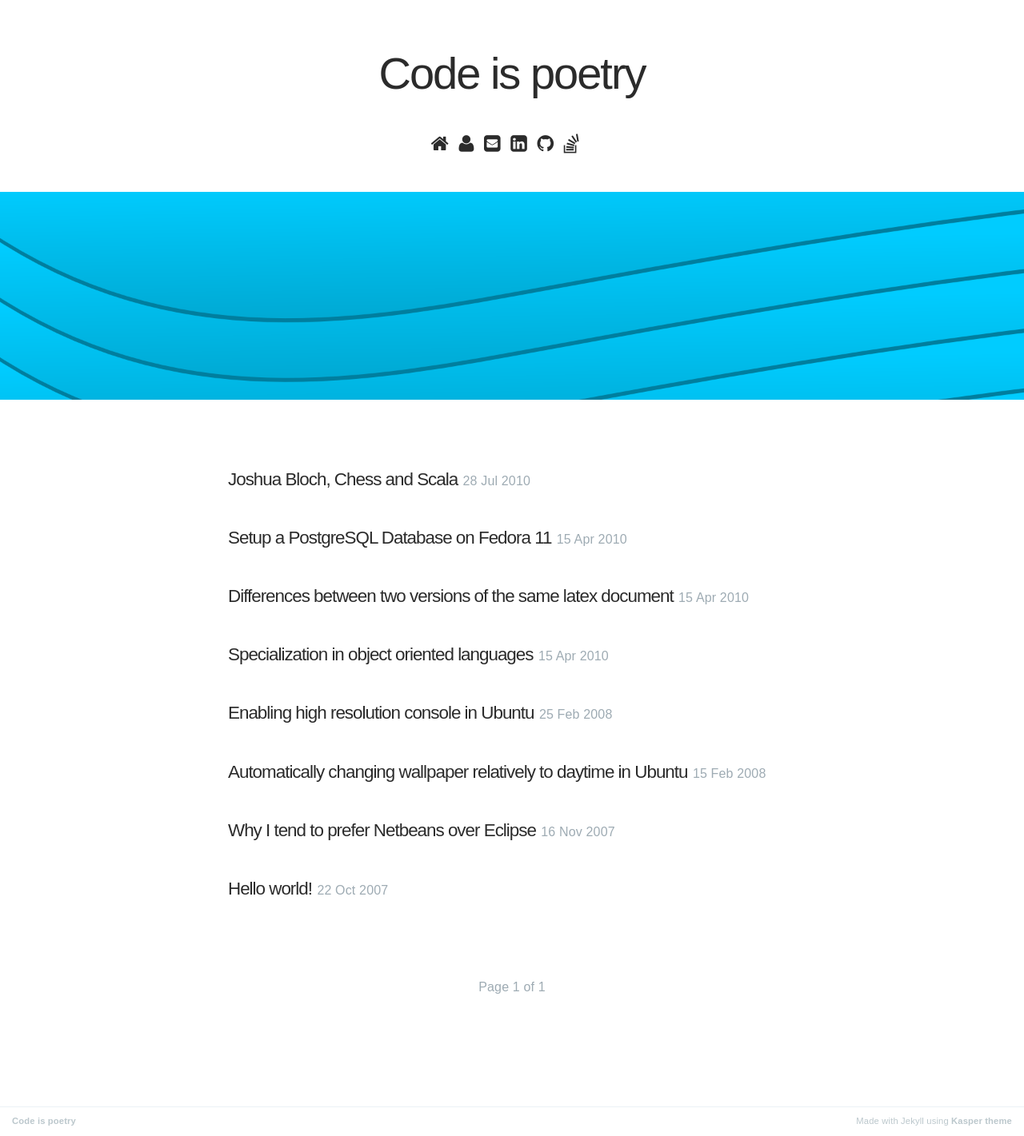
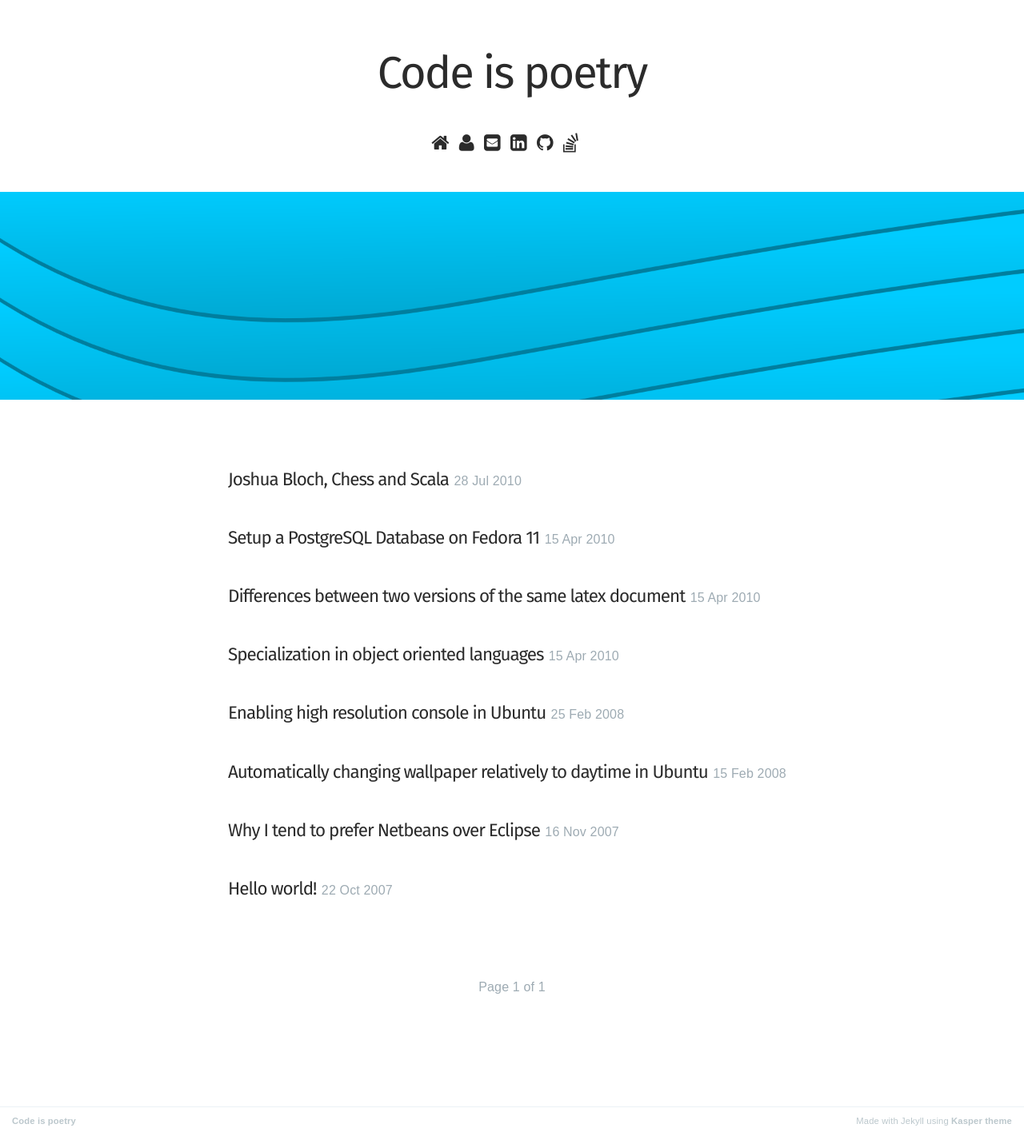
Before and after one commit to jihedamine/jihedamine.github.io, a Jekyll site: the page built from index.html, in a window 1280 px wide. Shown: the whole page at 80% size. Built offline with Jekyll 4.4.1, drawn with Linux system fonts in a browser that asks for light colours; some web fonts are replaced; Markdown is read by kramdown in place of the engine named in the settings; the list of posts is cut into pages by our own code.

Commit message:
Updated fonts

```diff
--- a/_layouts/default.html
+++ b/_layouts/default.html
@@ -1,7 +1,7 @@
 <!DOCTYPE html>
 <html>
 <head>
-    <link href='https://fonts.googleapis.com/css?family=Firas+Sans|Firas+Serif|Firas+Mono' rel='stylesheet' type='text/css'>
+    <link href='https://fonts.googleapis.com/css?family=Fira+Sans|Fira+Serif|Fira+Mono' rel='stylesheet' type='text/css'>
     <div>
         <div class="page-title">
             <a href="{{ site.baseurl }}" class="page-title">{{ site.name }}</a>
--- a/assets/css/screen.css
+++ b/assets/css/screen.css
@@ -41,7 +41,7 @@ audio:not([controls]) {
 }
 
 html {
-    font-family: 'Firas Serif', sans-serif;
+    font-family: 'Fira Serif', sans-serif;
     -ms-text-size-adjust: 100%;
     -webkit-text-size-adjust: 100%;
 }
@@ -92,7 +92,7 @@ mark {
 
 code, kbd, pre,
 samp {
-    font-family: 'Firas Mono', monospace, sans-serif;
+    font-family: 'Fira Mono', monospace, sans-serif;
     font-size: 1em;
 }
 
@@ -214,7 +214,7 @@ html {
 }
 
 body {
-    font-family: 'Firas Serif', sans-serif;
+    font-family: 'Fira Serif', sans-serif;
     letter-spacing: 0.01rem;
     font-size: 1.4rem;
     line-height: 1.75em;
@@ -359,7 +359,7 @@ mark {
 
 code, tt {
     padding: 1px 3px;
-    font-family: 'Firas Mono', monospace, sans-serif;
+    font-family: 'Fira Mono', monospace, sans-serif;
     font-size: 0.85em;
     white-space: pre-wrap;
     border: #E3EDF3 1px solid;
@@ -374,7 +374,7 @@ pre {
     border: #E3EDF3 1px solid;
     width: 100%;
     padding: 10px;
-    font-family: 'Firas Mono', monospace, sans-serif;
+    font-family: 'Fira Mono', monospace, sans-serif;
     font-size: 0.9em;
     white-space: pre;
     overflow: auto;
@@ -516,7 +516,7 @@ margin on the iframe, cause it breaks stuff. */
     background-color: black;
     background-image: url('../images/cover.png');
     height: 260px;
-    /*width: 100%;*/
+    width: 100%;
     margin-bottom: 5rem;
 }
 
@@ -561,7 +561,7 @@ margin on the iframe, cause it breaks stuff. */
 .page-title {
     font-size: 3.5rem;
     letter-spacing: -2px;
-    font-family: 'Firas Sans', sans-serif;
+    font-family: 'Fira Sans', sans-serif;
     text-decoration: none;
     text-align: center;
     padding-top: 4.5rem;
@@ -578,7 +578,7 @@ margin on the iframe, cause it breaks stuff. */
 }
 
 .summary-post-title a, .post-title a, h1.post-title {
-    font-family: 'Firas Sans', sans-serif;
+    font-family: 'Fira Sans', sans-serif;
     letter-spacing: -1px;
     text-decoration: none;
     font-weight: normal;
```
